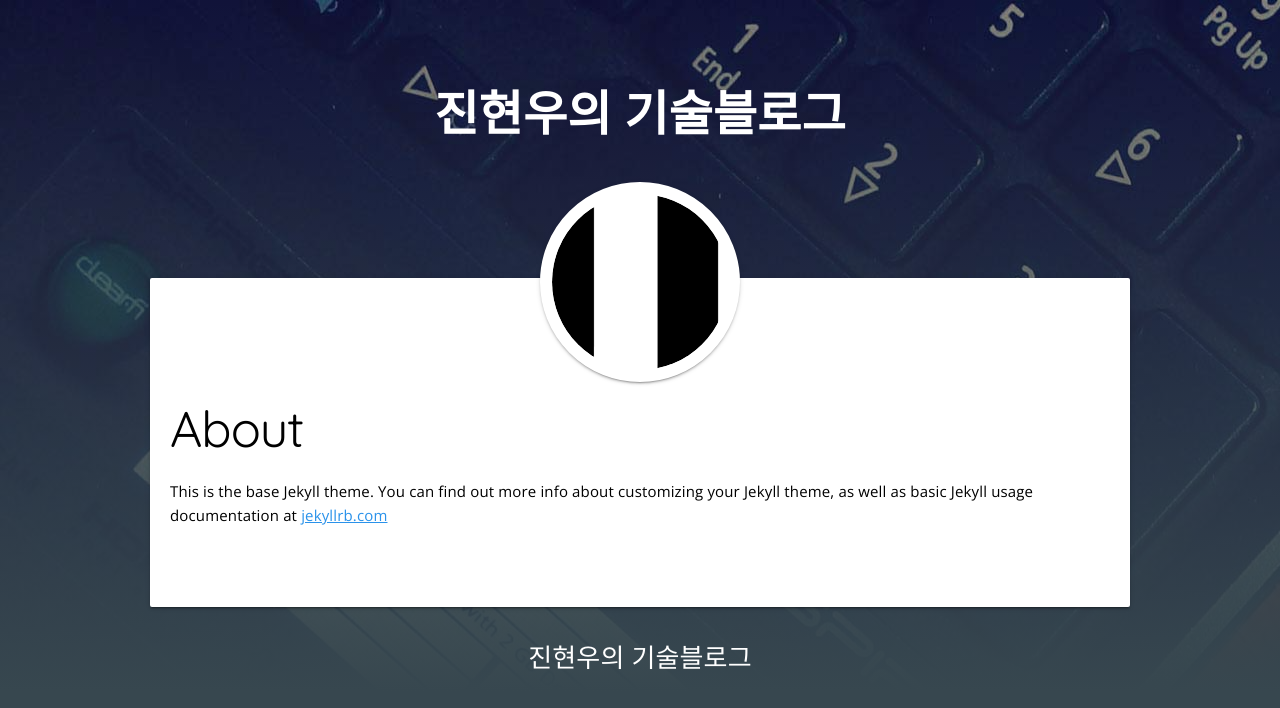
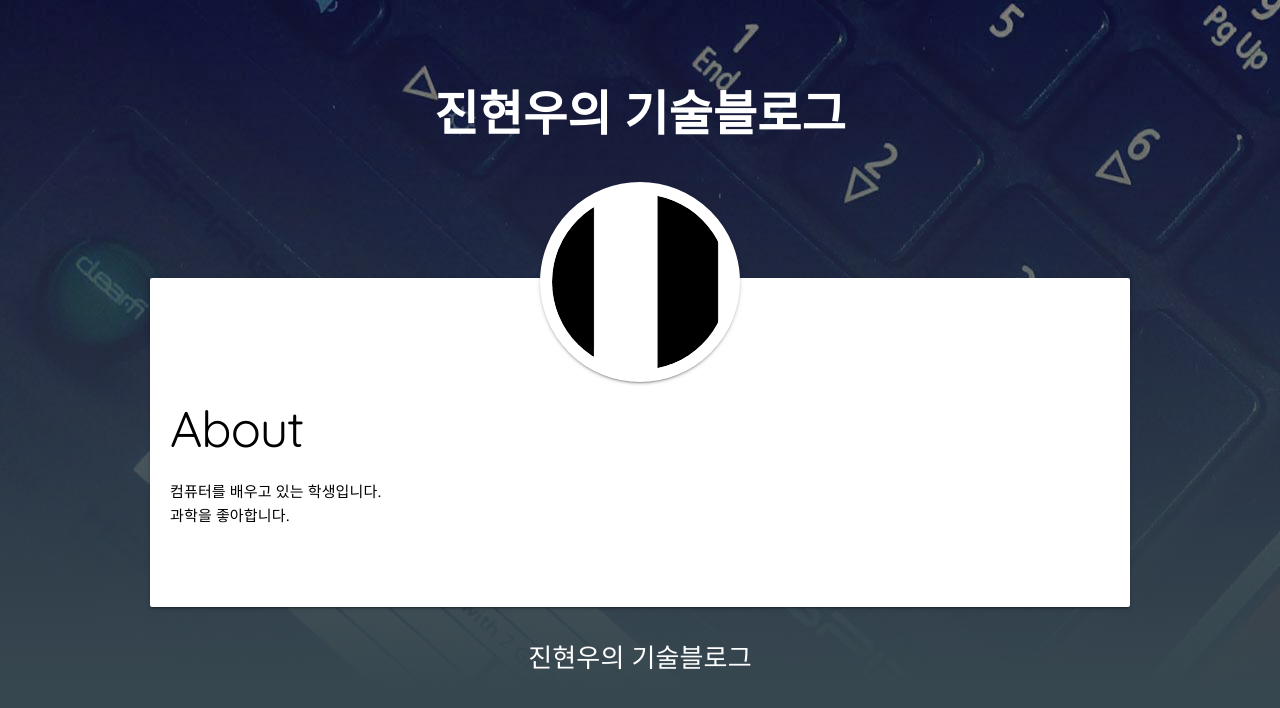
Before and after one commit to jhw0922/jhw0922.github.io, a Jekyll site: the page built from about.md, in a window 1280 px wide. Shown: the top 708 px of the page. Built offline with Jekyll 4.4.1, drawn with Linux system fonts in a browser that asks for light colours.

```diff
--- a/about.md
+++ b/about.md
@@ -4,4 +4,5 @@ title: About
 permalink: /about/
 ---
 
-This is the base Jekyll theme. You can find out more info about customizing your Jekyll theme, as well as basic Jekyll usage documentation at [jekyllrb.com](http://jekyllrb.com/)
+컴퓨터를 배우고 있는 학생입니다.
+과학을 좋아합니다.
```
